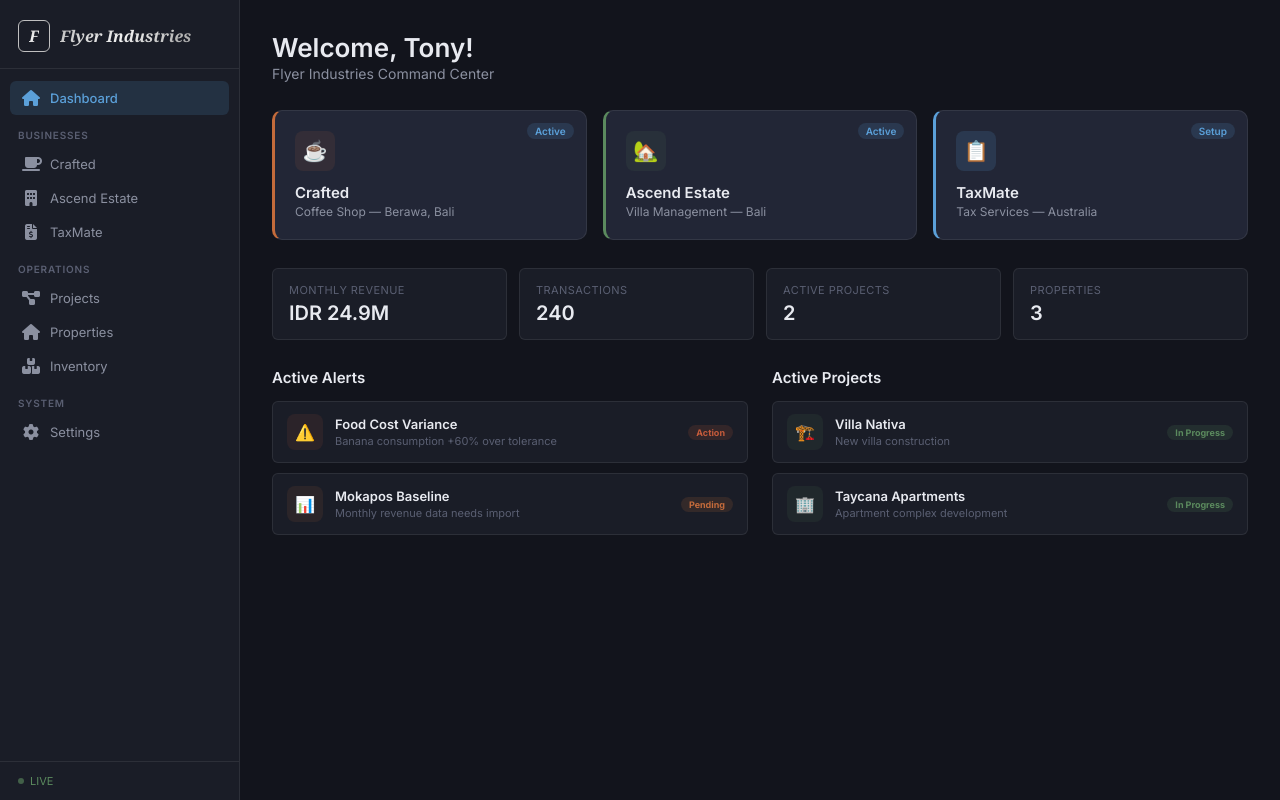
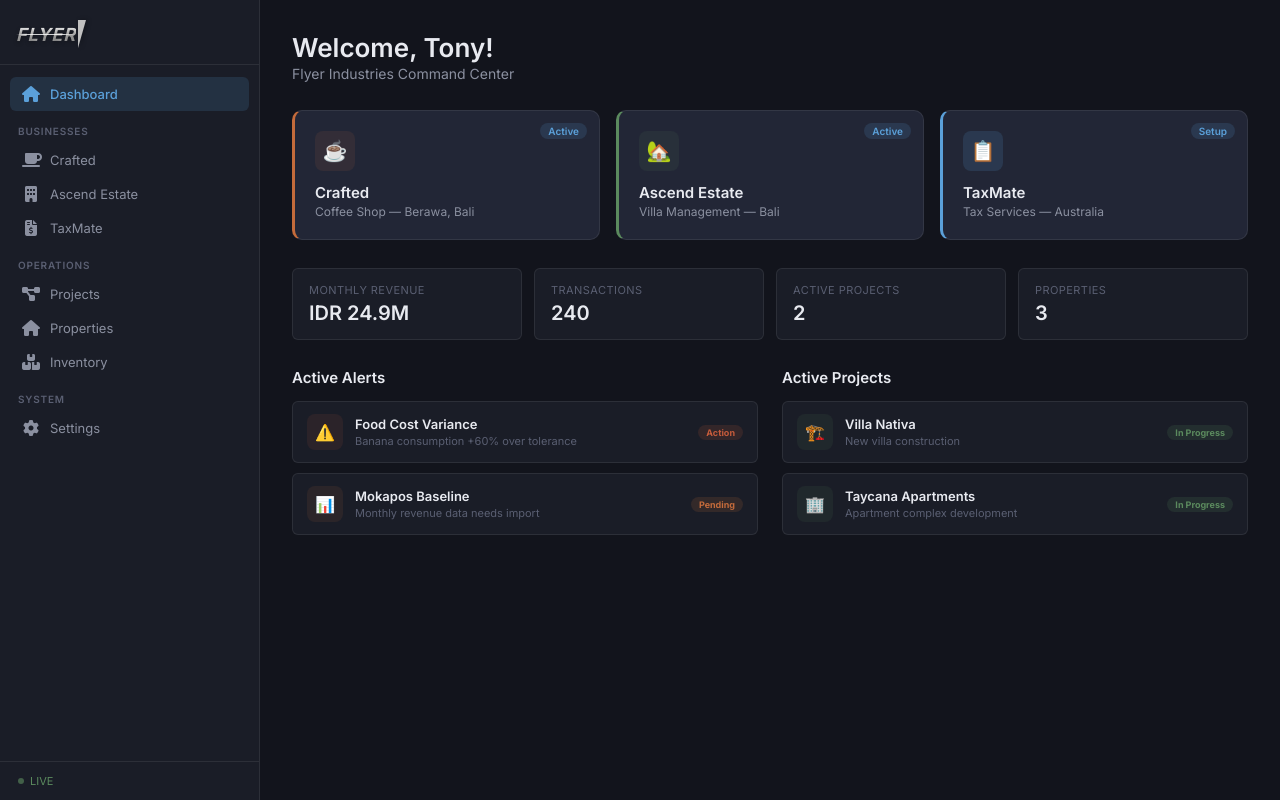
Before and after one commit to antoniomilanyo-code/flyer-industries-dashboard, a plain HTML site: page docs/index.html in a window 1280 px wide. Drawn offline with nearby package versions, Linux system fonts and the light colour scheme; a web font is replaced by a local one.

Commit message:
Update logo to Stark Industries metallic style with angular slash

```diff
--- a/docs/index.html
+++ b/docs/index.html
@@ -32,7 +32,7 @@
   --transition: 180ms cubic-bezier(.16,1,.3,1);
   --font: 'Inter', -apple-system, BlinkMacSystemFont, 'Segoe UI', sans-serif;
   --font-display: 'Playfair Display', Georgia, serif;
-  --sidebar-w: 240px;
+  --sidebar-w: 260px;
 }
 
 *, *::before, *::after { box-sizing: border-box; margin: 0; padding: 0; }
@@ -44,6 +44,59 @@ html, body {
   -webkit-font-smoothing: antialiased;
 }
 
+/* --- STARK-INSPIRED LOGO --- */
+.fi-logo-container {
+  display: flex;
+  align-items: center;
+  gap: 0;
+}
+
+.fi-logo-text {
+  font-family: 'Inter', sans-serif;
+  font-size: 18px;
+  font-weight: 800;
+  font-style: italic;
+  letter-spacing: 1px;
+  text-transform: uppercase;
+  background: linear-gradient(180deg,
+    #ffffff 0%,
+    #e8e8e8 20%,
+    #c0c0c0 50%,
+    #a0a0a0 80%,
+    #808080 100%
+  );
+  -webkit-background-clip: text;
+  -webkit-text-fill-color: transparent;
+  background-clip: text;
+  text-shadow: 0 2px 4px rgba(0,0,0,0.3);
+  position: relative;
+}
+
+.fi-logo-text::after {
+  content: '';
+  position: absolute;
+  top: 50%;
+  left: 0;
+  right: 0;
+  height: 1px;
+  background: linear-gradient(90deg,
+    transparent 0%,
+    rgba(255,255,255,0.8) 20%,
+    rgba(255,255,255,0.8) 80%,
+    transparent 100%
+  );
+}
+
+.fi-logo-slash {
+  width: 0;
+  height: 0;
+  border-style: solid;
+  border-width: 0 0 28px 8px;
+  border-color: transparent transparent transparent #c0c0c0;
+  margin-left: 2px;
+  filter: drop-shadow(2px 0 2px rgba(0,0,0,0.3));
+}
+
 /* --- SIDEBAR --- */
 .sidebar {
   position: fixed; left: 0; top: 0; bottom: 0;
@@ -53,8 +106,8 @@ html, body {
   z-index: 100; transition: transform .25s ease;
 }
 .sidebar-header {
-  display: flex; align-items: center; gap: 10px;
-  padding: 20px 18px 16px;
+  display: flex; align-items: center;
+  padding: 20px 16px 16px;
   border-bottom: 1px solid var(--border);
 }
 .fi-logo {
@@ -124,7 +177,17 @@ html, body {
   border-bottom: 1px solid var(--border);
   padding: 0 16px; align-items: center; gap: 12px; z-index: 90;
 }
-.topbar-title { font-family: var(--font-display); font-style: italic; font-size: 15px; color: var(--accent); }
+.topbar-title {
+  font-family: 'Inter', sans-serif;
+  font-weight: 800;
+  font-style: italic;
+  font-size: 15px;
+  letter-spacing: 1px;
+  text-transform: uppercase;
+  background: linear-gradient(180deg, #ffffff 0%, #c0c0c0 50%, #808080 100%);
+  -webkit-background-clip: text;
+  -webkit-text-fill-color: transparent;
+}
 .hamburger { color: var(--text-muted); background: none; border: none; cursor: pointer; padding: 4px; }
 
 /* --- MAIN --- */
@@ -332,8 +395,10 @@ html, body {
 <!-- SIDEBAR -->
 <aside class="sidebar" id="sidebar">
   <div class="sidebar-header">
-    <div class="fi-logo"></div>
-    <span class="fi-wordmark">Flyer Industries</span>
+    <div class="fi-logo-container">
+      <span class="fi-logo-text">FLYER</span>
+      <div class="fi-logo-slash"></div>
+    </div>
   </div>
 
   <nav class="sidebar-nav" id="sidebarNav">
@@ -390,7 +455,7 @@ html, body {
   <button class="hamburger" onclick="toggleSidebar()" aria-label="Menu">
     <i class="fas fa-bars"></i>
   </button>
-  <span class="topbar-title">Flyer Industries</span>
+  <span class="topbar-title">FLYER</span>
 </header>
 
 <!-- MAIN CONTENT -->
```
